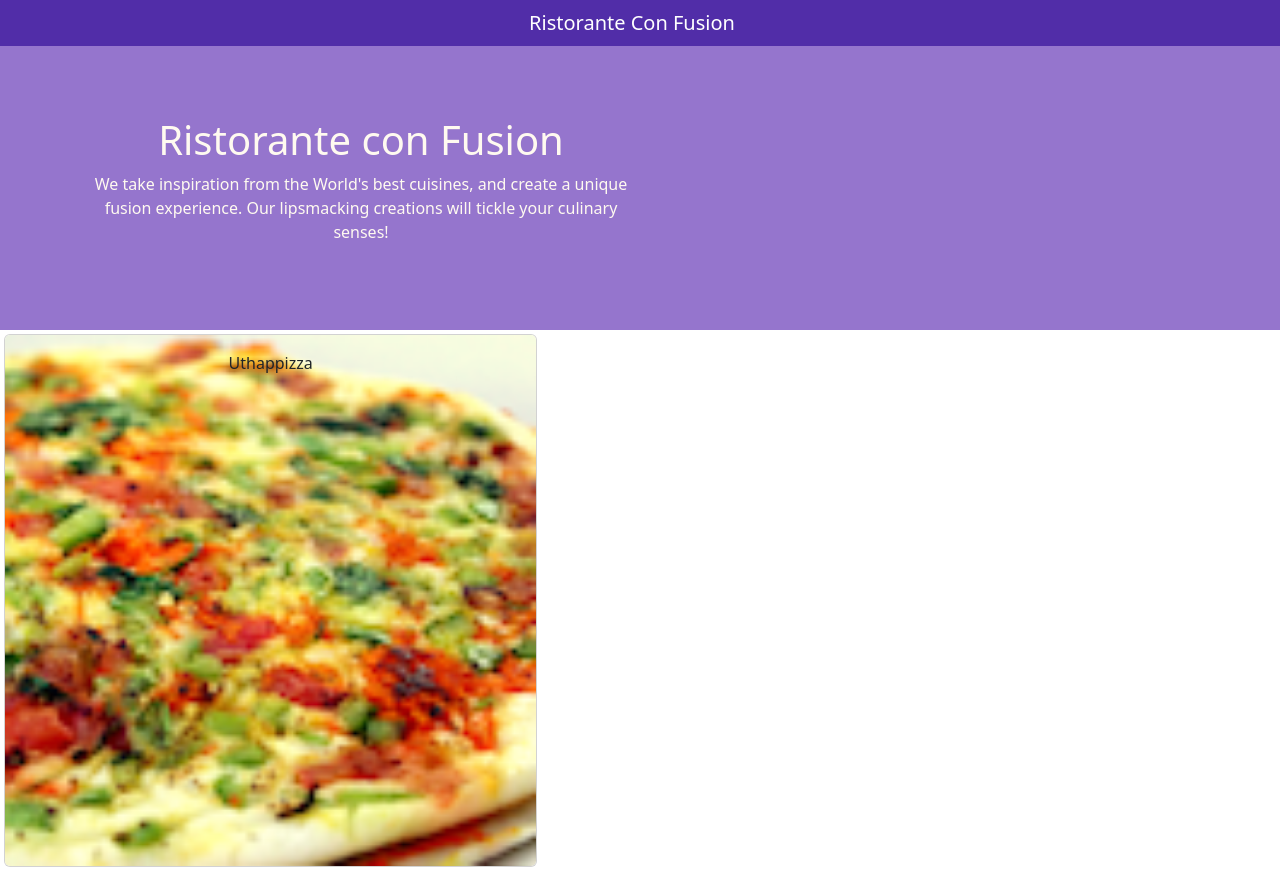
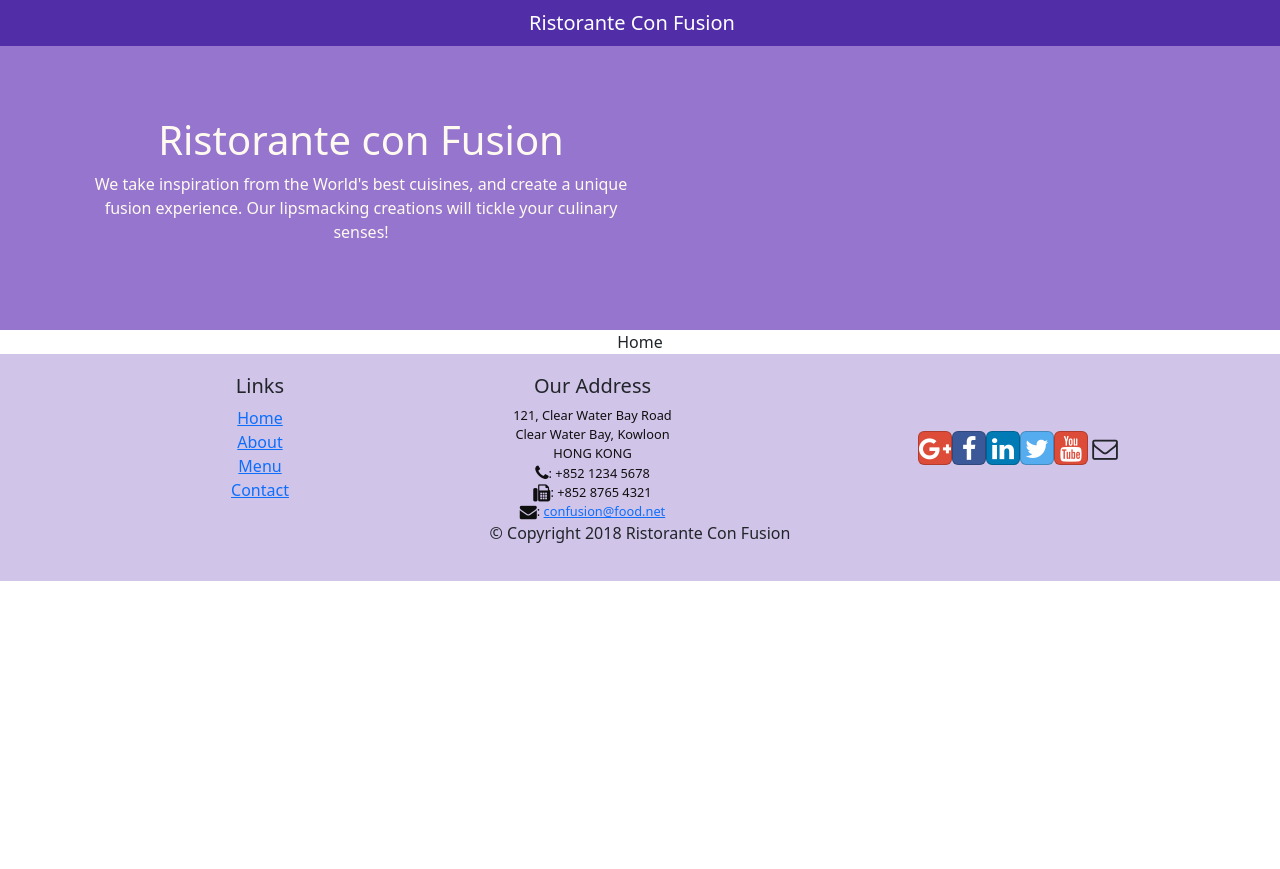
Before and after one commit to Walid-Taib/reactproject, a React (Create React App) app: page /Home in a window 1280 px wide. Shown: the top 869 px of the page. After the commit the page ends 800 px from the top, so only its background shows below. Built offline with nearby package versions, Linux system fonts and the light colour scheme.

Commit message:
add routers

```diff
--- a/package.json
+++ b/package.json
@@ -12,6 +12,7 @@
     "react": "^18.2.0",
     "react-dom": "^18.2.0",
     "react-popper": "^2.3.0",
+    "react-router-dom": "^4.2.2",
     "react-scripts": "5.0.1",
     "reactstrap": "^9.1.5",
     "web-vitals": "^2.1.4"
--- a/src/App.js
+++ b/src/App.js
@@ -5,6 +5,7 @@ import Main from './components/MainComponent';
 import 'font-awesome/css/font-awesome.css';
 import 'bootstrap-social/bootstrap-social.css'
 import './App.css';
+import { BrowserRouter } from 'react-router-dom';
 class App extends Component{
   constructor(props){
     super(props);
@@ -16,9 +17,7 @@ class App extends Component{
   render(){
     return(
       <div className="App">
-        <Main/>
-
-
+        <BrowserRouter><Main/></BrowserRouter>
       </div>
     )
   }
--- /dev/null
+++ b/src/components/HomeCompnent.js
@@ -0,0 +1,12 @@
+import { Component } from "react";
+
+
+
+
+class Home extends Component{
+    render(){
+        return(<div>Home</div>)
+    }
+}
+
+export default Home;
--- a/src/components/MainComponent.js
+++ b/src/components/MainComponent.js
@@ -4,7 +4,8 @@ import Menu from "./MenuComponent";
 import DishDetail from "./dishDetailComponent";
 import Header from "./HeaderComponent";
 import Footer from "./FooterComponent";
-
+import { Redirect, Route, Switch } from "react-router-dom";
+import Home from "./HomeCompnent";
 
 class Main extends Component{
     constructor(props){
@@ -21,13 +22,20 @@ class Main extends Component{
 
 
     render(){
+        const Homepage=()=>{
+            return(<div><Home/></div>)
+        }
         return(
             <div>
 
                 <div>
                     <Header/>
-                    <Menu dishes={this.state.dishes} onClick={(dishId)=>this.onSelectedDish(dishId)} />
-                    <DishDetail dishSelected={this.state.dishes.filter((dish) => dish.id === this.state.selectedDish)[0]}/>
+                    <Switch>
+                        <Route component={Homepage} path='/Home'/>
+                        <Route exact path='/menu' component={() => <Menu dishes={this.state.dishes} />} />
+
+                        <Redirect to='/Home' />
+                    </Switch>
                     <Footer/>
                 </div>
             </div>
--- a/src/components/MenuComponent.js
+++ b/src/components/MenuComponent.js
@@ -5,7 +5,7 @@ const RenderMenuItem=({dish ,onClick})=>{
     return(
         <div>
             <Card
-                onClick={() =>  onClick(dish.id)}>
+                >
                 <CardImg width="100%" src={dish.image} alt={dish.name} />
                 <CardImgOverlay>
                     <CardTitle>{dish.name}</CardTitle>
@@ -39,7 +39,7 @@ class Menu extends Component{
          const menu=this.props.dishes.map((dish)=>{
             return (
                 <div key={dish.id} className="col-12 col-md-5 m-1">
-                    <RenderMenuItem dish={dish} onClick={this.props.onClick}/>
+                    <RenderMenuItem dish={dish}/>
                 </div>
               );
         })
```
Also changed, not shown: 1 other file (tests, documents, lock files or other folders).
